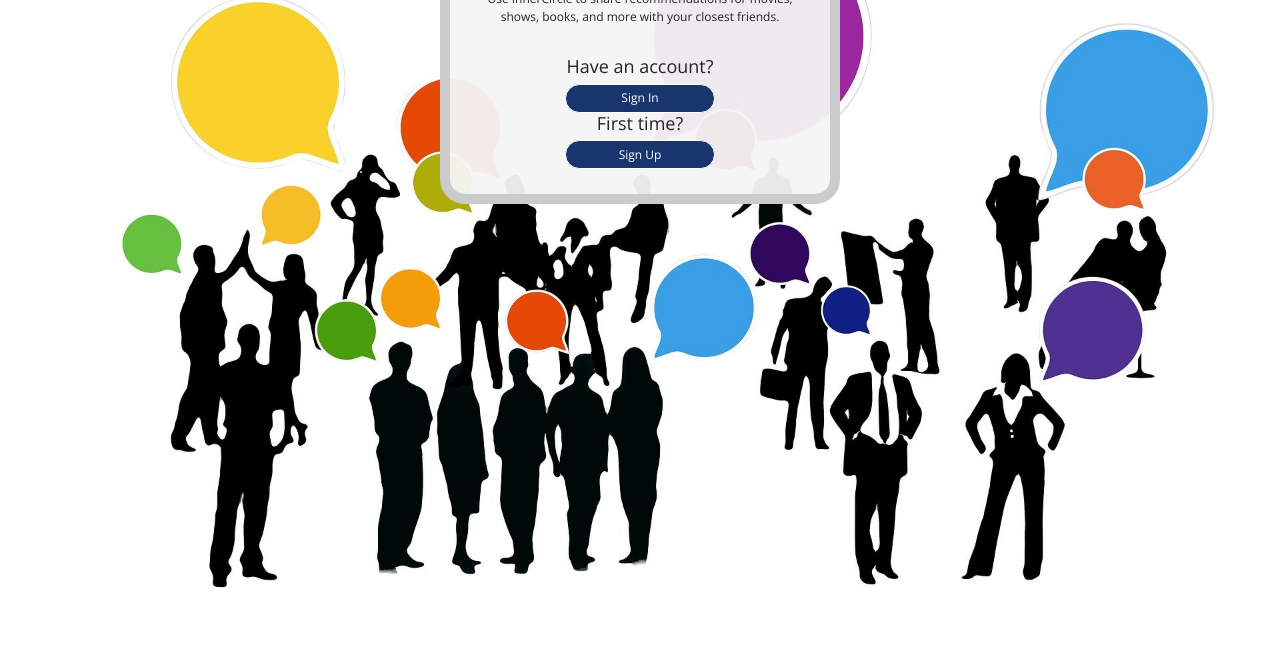
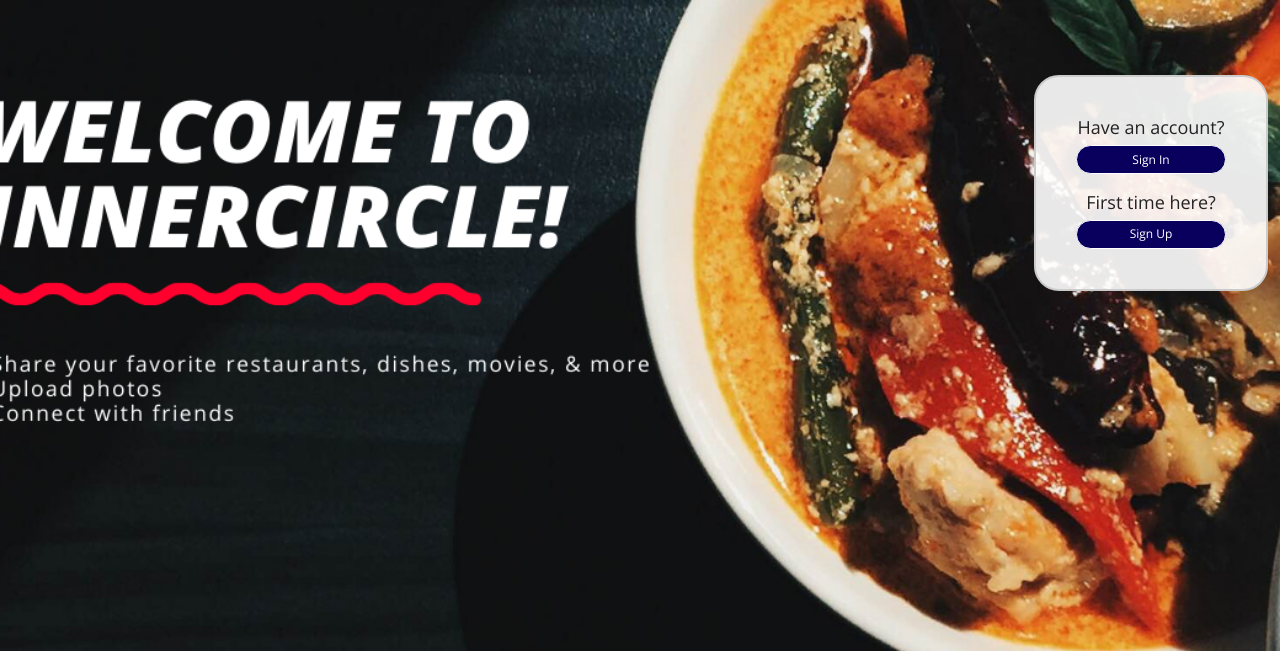
Before and after one commit to shaider0/innercircleclient, a React app: page / in a window 1280 px wide. Shown: the part 231-882 px from the top of the page. Built offline with nearby package versions, Linux system fonts and the light colour scheme.

Commit message:
Style updates
Update logo & landing page cover
Update positioning of auth forms using flexbox

```diff
--- a/src/components/Homepage.js
+++ b/src/components/Homepage.js
@@ -9,24 +9,23 @@ const Homepage = ({ currentUser }) => {
     return (
       <div>
         <div>
-          <img className="cover-image" src={require('../images/cover.jpg')}/>
+          <img className="cover-image" src={require('../images/cover.png')} />
         </div>
 
+        <div className="auth">
           <div class="logged-out-message">
-          <h1>Welcome to InnerCircle!</h1>
-          <p>Use InnerCircle to share recommendations for movies, shows, books, and more with your closest friends.</p>
-          <br/>
             <h4>Have an account?</h4>
             <Link to="/signin" className="btn btn-primary sign-up-button">
               Sign In
           </Link>
-          <br/>
-          <h4>First time? </h4>
+            <br />
+            <br />
+            <h4>First time here? </h4>
             <Link to="/signup" className="btn btn-primary sign-up-button">
               Sign Up
           </Link>
           </div>
-
+        </div>
       </div>
     );
   }
--- a/src/components/WelcomeMessage.js
+++ b/src/components/WelcomeMessage.js
@@ -15,17 +15,15 @@ class WelcomeMessage extends Component {
   render() {
     return (
       <div className="welcomeMessage">
-      <button onClick={this.closeMessage} style={{"float": "right"}} className="btn btn-danger">Don't Show This Message Again</button>
-      <em>
-        <h4>Welcome to InnerCircle!</h4>
-        <p>To get started and make the most of the app:</p>
-
-        <ol>
-          <li>Send friend requests to your closest friends. Once they accept, you'll be able to see a feed of all their recommendations and bookmarks on your home page.</li>
-          <li>Start recommending things you like and bookmarking things you want to try.</li>
-          <li>If you have a specific friend who you think will like what you're recommending, send them a personal recommendation</li>
-          <li> Add a profile picture</li>
-        </ol>
+        <button onClick={this.closeMessage} style={{ "float": "right" }} className="btn btn-danger">Don't Show This Message Again</button>
+        <em>
+          <h4>Welcome! Use InnerCircle to:</h4>
+          <ul>
+            <li>Send friend requests to your closest friends. Once they accept, you'll be able to see a feed of all their recommendations and bookmarks on your home page.</li>
+            <li>Start recommending things you like and bookmarking things you want to try.</li>
+            <li>If you have a specific friend who you think will like what you're recommending, send them a personal recommendation</li>
+            <li> Add a profile picture</li>
+          </ul>
         And that's it! Check back in periodically to see what your friends are up to and add more recommendations for your friends to see.
       </em>
       </div>
--- a/src/containers/Main.js
+++ b/src/containers/Main.js
@@ -39,7 +39,7 @@ const Main = props => {
                 errors={errors}
                 onAuth={authUser}
                 buttonText="Sign in"
-                heading="Welcome Back!"
+                heading="Already signed up?"
                 {...props}
               />
             );
--- a/src/index.css
+++ b/src/index.css
@@ -16,15 +16,15 @@ html, .main {
   text-align: center;
   padding: 1rem;
   color: #232323;
-  background-image: url("images/cover.jpg");
-  background-position: center;
+  background-image: url("images/cover.png");
+  background-position: right;
   background-size: cover;
 }
 
 .hide-background {
   background-image: none;
   height: 100vh;
-  background-color: #cdcdcd;
+  background-color: #efefef;
 }
 
 .cover-image {
@@ -35,15 +35,6 @@ html, .main {
 
 .logo {
   width: 70px;
-}
-
-.logged-out-message {
-  background-color: rgba(245, 245, 245, 0.95);
-  width: 400px;
-  padding: 25px;
-  border-radius: 25px;
-  border: 10px solid #cbcbcb;
-  margin: 50px auto 0 auto;
 }
 
 .logged-out-message h1 {
@@ -239,7 +230,7 @@ a.btn.btn-danger:hover {
 }
 
 .btn-primary {
-  background-color: #18366d !important;
+  background-color: #08005c !important;
   border: 1px solid white !important;
   width: 150px;
 }
@@ -256,7 +247,7 @@ a.btn.btn-danger:hover {
 }
 
 .btn-danger {
-  background-color: #451562 !important;
+  background-color: #1dae5e !important;
   border: 1px solid white !important;
   width: 150px;
 }
@@ -449,6 +440,7 @@ a.btn.btn-danger:hover {
   background-color: white;
   margin: 0 auto;
   padding: 10px;
+  text-align: left;
 }
 
 @media (max-width: 900px) {
@@ -458,16 +450,18 @@ a.btn.btn-danger:hover {
 }
 
 .auth {
-  padding-top: 50px;
+  display: flex;
+  flex-direction: row;
+  justify-content: flex-end;
+  align-items: center;
+  height: 80vh;
 }
 
-.authForm {
-  width: 500px;
-  margin: 0 auto;
-  background-color: rgba(245, 245, 245, 0.95);
+.authForm, .logged-out-message {
+  background-color: rgba(255, 255, 255, 0.9);
   padding: 40px;
   border-radius: 25px;
-  border: 10px solid #cbcbcb;
+  border: 2px solid #cbcbcb;
 }
 
 @media (max-width: 500px) {
```
Also changed, not shown: src/images/cover.jpg (deleted), src/images/cover.png (added), src/images/temp-logo.png, 1 other file. Lines whose indentation alone changed are shown as unchanged.
